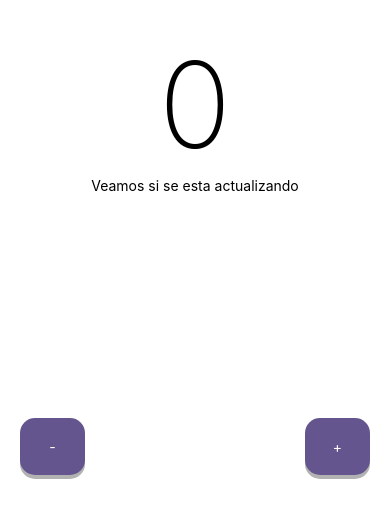
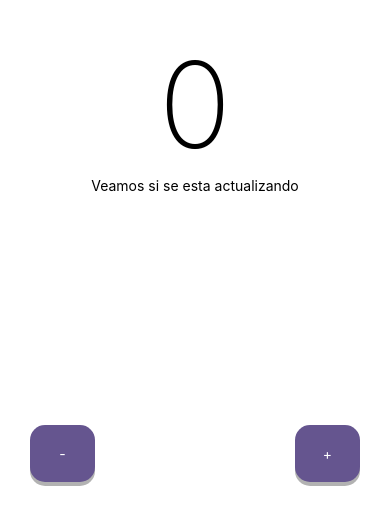
Before and after one commit to jsegomez/counter-app-expo, a React Native app: screen / in a window 390 px wide. Shown: the part 309-834 px from the top of the page. Built offline with nearby package versions, Linux system fonts and the light colour scheme.

Commit message:
Adjust button positioning and container styles for improved layout

```diff
--- a/src/App.tsx
+++ b/src/App.tsx
@@ -41,9 +41,9 @@ const styles = StyleSheet.create({
   },
 
   buttonContainer: {
-    backgroundColor: '#000000',
     position: 'absolute',
-    bottom: 30,
+    bottom: 100,
     width: '100%',
+    minHeight: 10
   },
 });
--- a/src/components/FloatingActionButton.tsx
+++ b/src/components/FloatingActionButton.tsx
@@ -12,7 +12,7 @@ export default function FloatingActionButton({ onPress, title, position }: Float
     <View>
         <TouchableOpacity
             onPress={onPress}
-            style={[styles.floatingBotton, position === 'right' ? { right: 20 } : { left: 20 }]}
+            style={[styles.floatingBotton, position === 'right' ? { right: 30 } : { left: 30 }]}
         >
             <Text style={{color: '#fff', textAlign: 'center'}}>{title}</Text>
         </TouchableOpacity>
@@ -23,7 +23,6 @@ export default function FloatingActionButton({ onPress, title, position }: Float
 const styles = StyleSheet.create({
     floatingBotton: {
         position: 'absolute',
-        bottom: 30,
         backgroundColor: '#65558f',
         padding: 20,
         width: 65,
```
